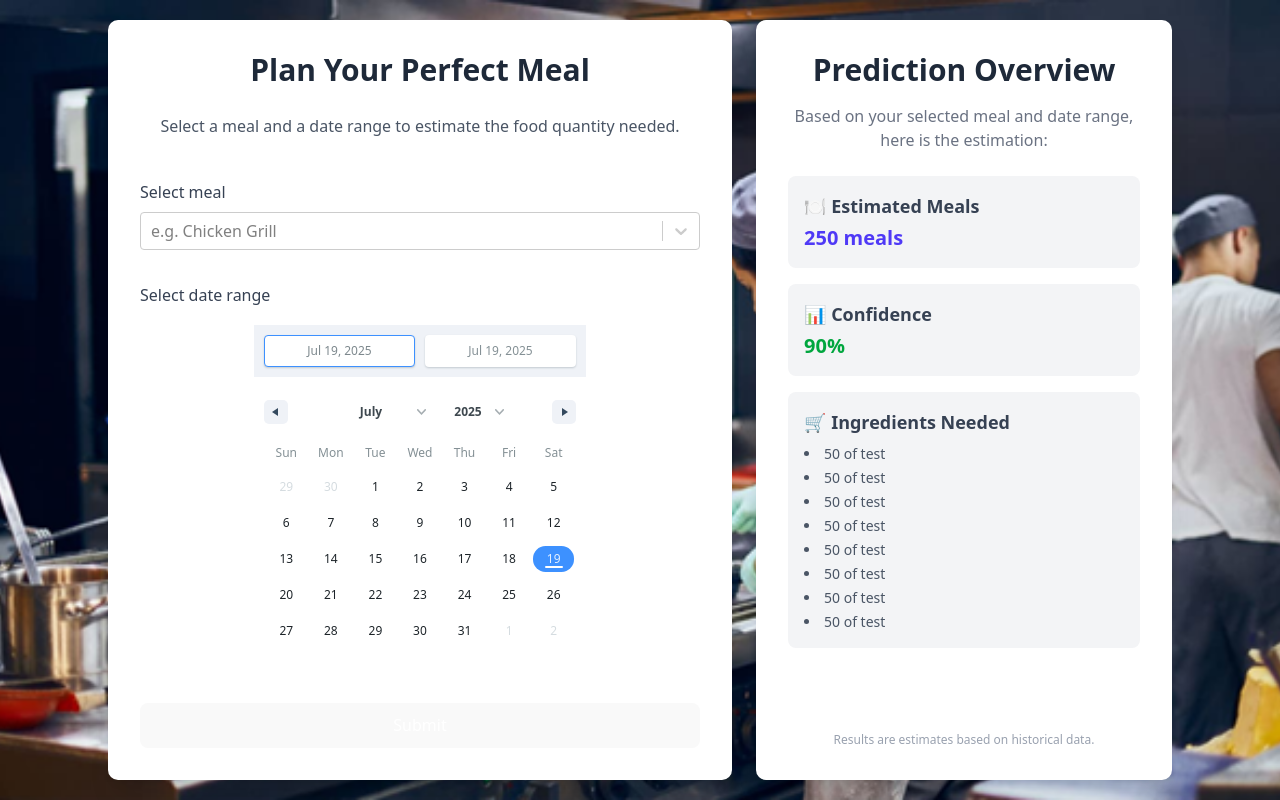
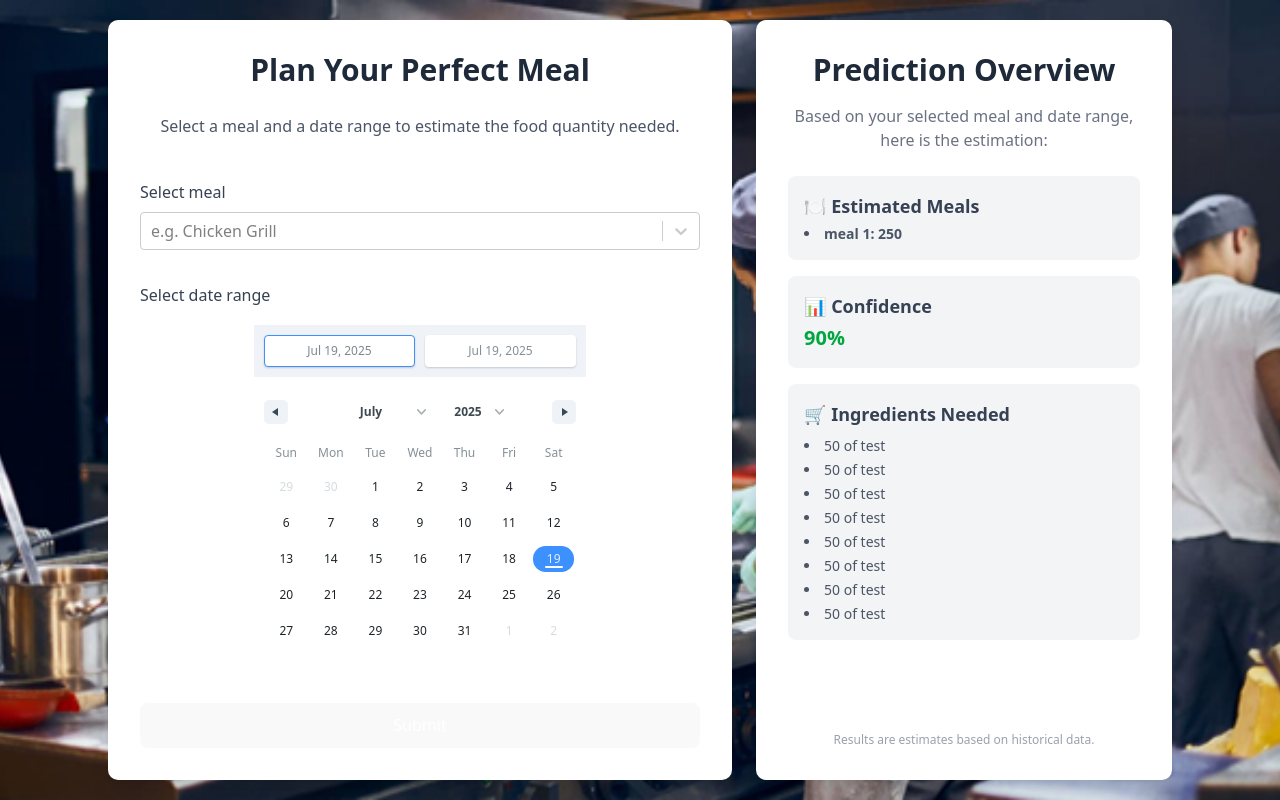
Before and after one commit to hack4lk/MealDash, a React (Vite) app in the folder frontend/: page / in a window 1280 px wide. Both pictures are taken after typing "name@example.com", "Sample123" into the empty fields and a click on the button "Login". Built offline with nearby package versions, Linux system fonts and the light colour scheme.

Commit message:
Added cors on backend, added integraction of query

```diff
--- a/frontend/src/pages/PredictionFormPage.tsx
+++ b/frontend/src/pages/PredictionFormPage.tsx
@@ -24,9 +24,10 @@ export default function PredictionFormPage() {
     },
   ])
   const [prediction, setPrediction] = useState<{
-    meals: number
+    meals: string[]
     confidence: number
     ingredients: { name: string; quantity: string }[]
+    test?: string
   } | null>({
     confidence: 90,
     ingredients: [
@@ -39,7 +40,7 @@ export default function PredictionFormPage() {
       { name: 'test', quantity: '50' },
       { name: 'test', quantity: '50' },
     ],
-    meals: 250,
+    meals: [' meal 1: 250'],
   })
 
   const handleSubmit = async () => {
@@ -49,26 +50,36 @@ export default function PredictionFormPage() {
     }
 
     const dataToSend = {
-      meal: meal.value,
-      startDate: format(range[0].startDate, 'yyyy-MM-dd'),
-      endDate: format(range[0].endDate, 'yyyy-MM-dd'),
+      item_lines: mealOptions.map(meal => meal.value).join(', '),
+      date: format(range[0].startDate, 'yyyy-MM-dd'),
+      query: '',
     }
 
+    console.log('dataToSend', dataToSend)
+
     try {
-      const res = await fetch('http://localhost:5000/api/plan-meal', {
+      const res = await fetch('http://localhost:3001/ask', {
         method: 'POST',
         headers: { 'Content-Type': 'application/json' },
         body: JSON.stringify(dataToSend),
       })
       const result = await res.json()
-      setPrediction(result)
+      const items = result?.answer.split('\n')
+      console.log('items', items)
+
+      setPrediction({
+        confidence: 90,
+        ingredients: [{ name: 'test', quantity: '50' }],
+        meals: items,
+        test: result?.answer,
+      })
       alert('✅ Data sent successfully!')
     } catch (err) {
       console.error(err)
       setPrediction({
         confidence: 90,
         ingredients: [{ name: 'test', quantity: '50' }],
-        meals: 250,
+        meals: ['meail 1: 250 orders'],
       })
       alert('Error sending data')
     }
@@ -135,7 +146,11 @@ export default function PredictionFormPage() {
                 🍽️ Estimated Meals
               </h3>
               <p className="text-xl font-bold text-indigo-600">
-                {prediction?.meals} meals
+                <ul className="list-disc list-inside space-y-1 text-gray-600 text-sm">
+                  {prediction?.meals.map(meal => (
+                    <li>{meal}</li>
+                  ))}
+                </ul>
               </p>
             </div>
 
```
